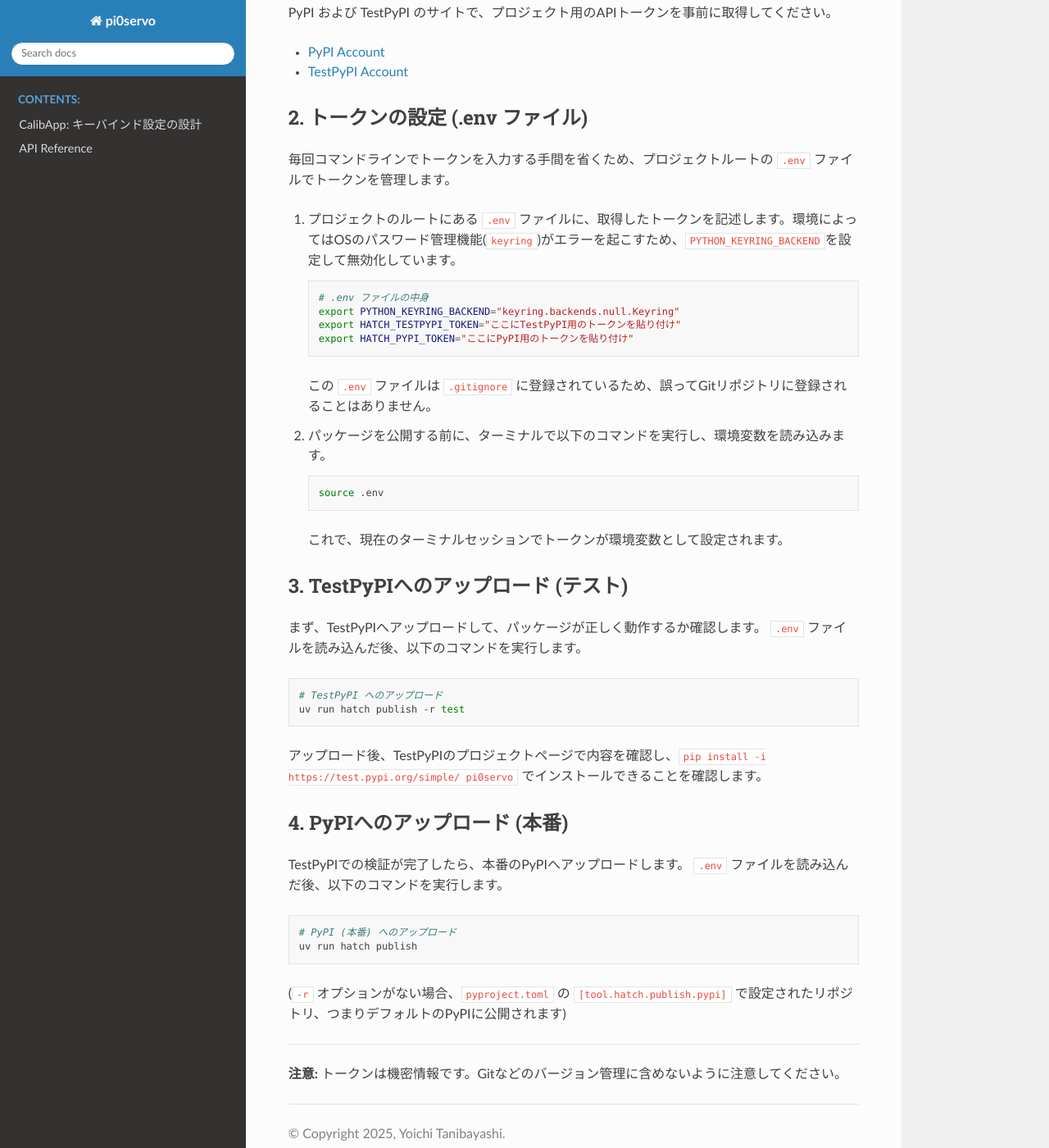
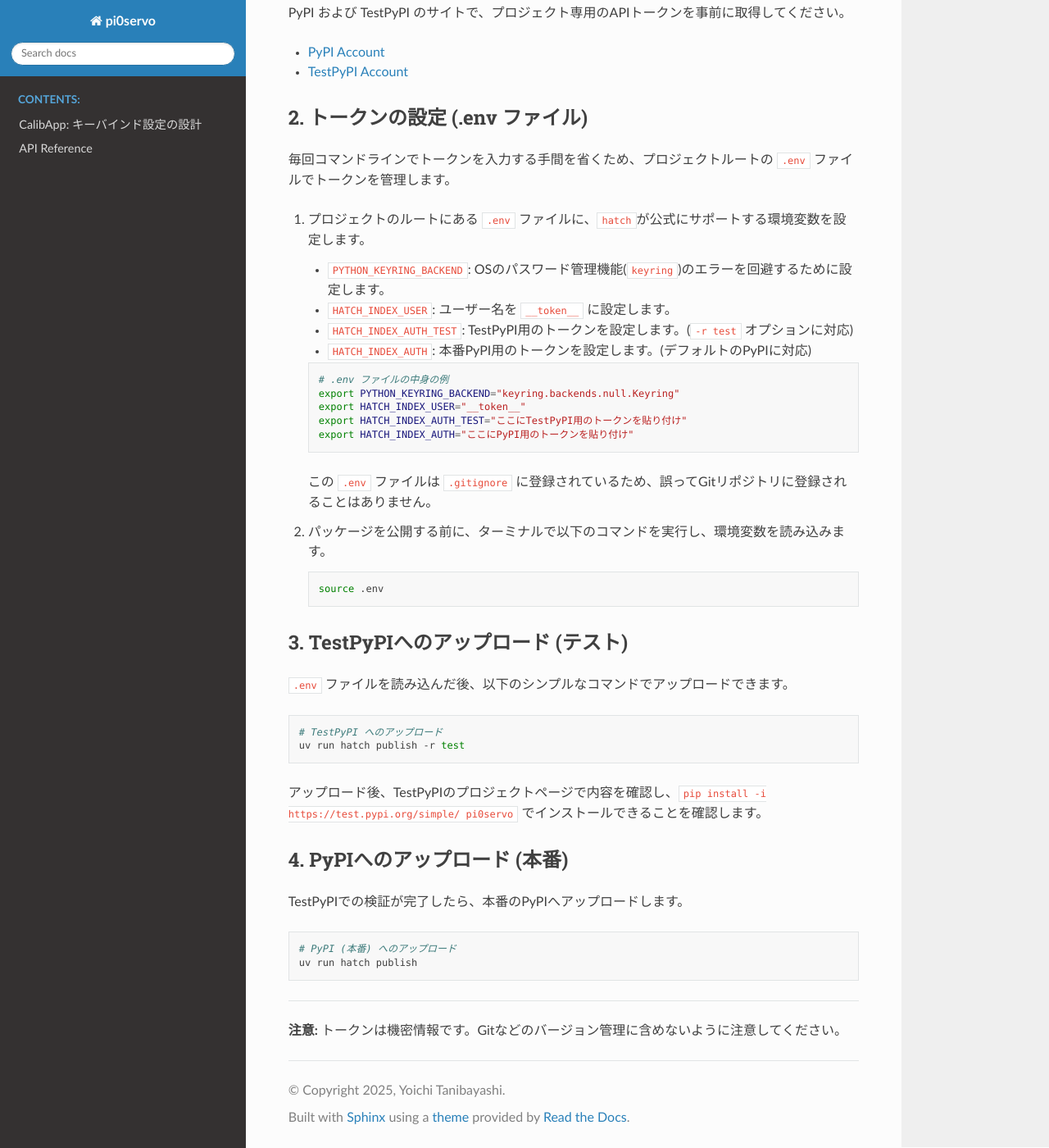
Before and after one commit to ytani01/pi0servo, a Sphinx documentation site: the page built from docs/PyPI.md, in a window 1280 px wide and 1400 px high, scrolled down 297 px. Shown: the whole window at 82% size. Built offline with Sphinx 7.4.7 and the Read the Docs theme 3.1.0, drawn with Linux system fonts in a browser that asks for light colours.

Commit message:
UPD: for hatch publish

````diff
--- a/docs/PyPI.md
+++ b/docs/PyPI.md
@@ -5,7 +5,7 @@
 
 ## 1. 公開用トークンの準備
 
-PyPI および TestPyPI のサイトで、プロジェクト用のAPIトークンを事前に取得してください。
+PyPI および TestPyPI のサイトで、プロジェクト専用のAPIトークンを事前に取得してください。
 
 - [PyPI Account](https://pypi.org/manage/account/)
 - [TestPyPI Account](https://test.pypi.org/manage/account/)
@@ -14,13 +14,19 @@ PyPI および TestPyPI のサイトで、プロジェクト用のAPIトーク
 
 毎回コマンドラインでトークンを入力する手間を省くため、プロジェクトルートの `.env` ファイルでトークンを管理します。
 
-1.  プロジェクトのルートにある `.env` ファイルに、取得したトークンを記述します。環境によってはOSのパスワード管理機能(`keyring`)がエラーを起こすため、`PYTHON_KEYRING_BACKEND`を設定して無効化しています。
+1.  プロジェクトのルートにある `.env` ファイルに、`hatch`が公式にサポートする環境変数を設定します。
+
+    - `PYTHON_KEYRING_BACKEND`: OSのパスワード管理機能(`keyring`)のエラーを回避するために設定します。
+    - `HATCH_INDEX_USER`: ユーザー名を `__token__` に設定します。
+    - `HATCH_INDEX_AUTH_TEST`: TestPyPI用のトークンを設定します。(`-r test` オプションに対応)
+    - `HATCH_INDEX_AUTH`: 本番PyPI用のトークンを設定します。(デフォルトのPyPIに対応)
 
     ```bash
-    # .env ファイルの中身
+    # .env ファイルの中身の例
     export PYTHON_KEYRING_BACKEND="keyring.backends.null.Keyring"
-    export HATCH_TESTPYPI_TOKEN="ここにTestPyPI用のトークンを貼り付け"
-    export HATCH_PYPI_TOKEN="ここにPyPI用のトークンを貼り付け"
+    export HATCH_INDEX_USER="__token__"
+    export HATCH_INDEX_AUTH_TEST="ここにTestPyPI用のトークンを貼り付け"
+    export HATCH_INDEX_AUTH="ここにPyPI用のトークンを貼り付け"
     ```
     この `.env` ファイルは `.gitignore` に登録されているため、誤ってGitリポジトリに登録されることはありません。
 
@@ -29,12 +35,10 @@ PyPI および TestPyPI のサイトで、プロジェクト用のAPIトーク
     ```bash
     source .env
     ```
-    これで、現在のターミナルセッションでトークンが環境変数として設定されます。
 
 ## 3. TestPyPIへのアップロード (テスト)
 
-まず、TestPyPIへアップロードして、パッケージが正しく動作するか確認します。
-`.env` ファイルを読み込んだ後、以下のコマンドを実行します。
+`.env` ファイルを読み込んだ後、以下のシンプルなコマンドでアップロードできます。
 
 ```bash
 # TestPyPI へのアップロード
@@ -46,13 +50,11 @@ uv run hatch publish -r test
 ## 4. PyPIへのアップロード (本番)
 
 TestPyPIでの検証が完了したら、本番のPyPIへアップロードします。
-`.env` ファイルを読み込んだ後、以下のコマンドを実行します。
 
 ```bash
 # PyPI (本番) へのアップロード
 uv run hatch publish
 ```
-(`-r` オプションがない場合、`pyproject.toml` の `[tool.hatch.publish.pypi]` で設定されたリポジトリ、つまりデフォルトのPyPIに公開されます)
 
 ---
 **注意:** トークンは機密情報です。Gitなどのバージョン管理に含めないように注意してください。
--- a/pyproject.toml
+++ b/pyproject.toml
@@ -70,9 +70,5 @@ ignore_missing_imports = true
 
 [tool.hatch.publish.test]
 repository = "https://test.pypi.org/legacy/"
-user = "__token__"
-password = { env = "HATCH_TESTPYPI_TOKEN" }
 
 [tool.hatch.publish.pypi]
-user = "__token__"
-password = { env = "HATCH_PYPI_TOKEN" }
````
Also changed, not shown: GEMINI-ja.md (+1 -0 lines), GEMINI.md (+2 -0 lines), Tasks.md (+5 -5 lines), docs/ToDo.md (+1 -1 lines).
